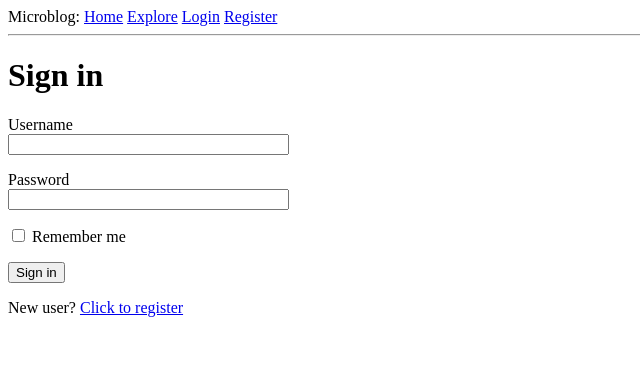
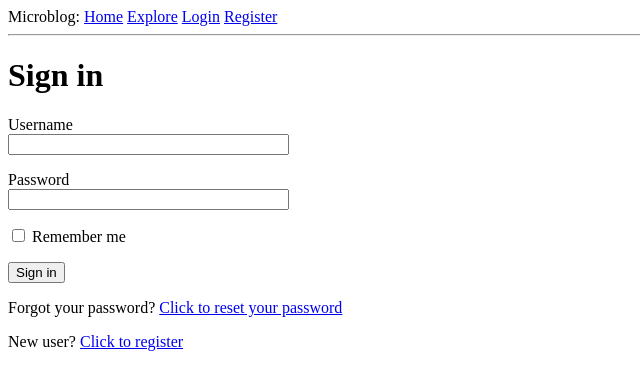
Before and after one commit to Angelica137/microblog, a Flask app: page /login in a window 1280 px wide. Shown: the top 390 px of the page, without its empty margins (0-640 px from the left). Run offline with Flask 2, Linux system fonts and the light colour scheme.

Commit message:
add password reset link to login view

```diff
--- a/app/templates/login.html
+++ b/app/templates/login.html
@@ -19,5 +19,11 @@
   <p>{{ form.remember_me() }} {{form.remember_me.label }}</p>
   <p>{{ form.submit() }}</p>
 </form>
+<p>
+  Forgot your password?
+  <a href="{{ url_for('reset_password_request') }}"
+    >Click to reset your password</a
+  >
+</p>
 <p>New user? <a href="{{ url_for('register' )}}">Click to register</a></p>
 {% endblock %}
```
